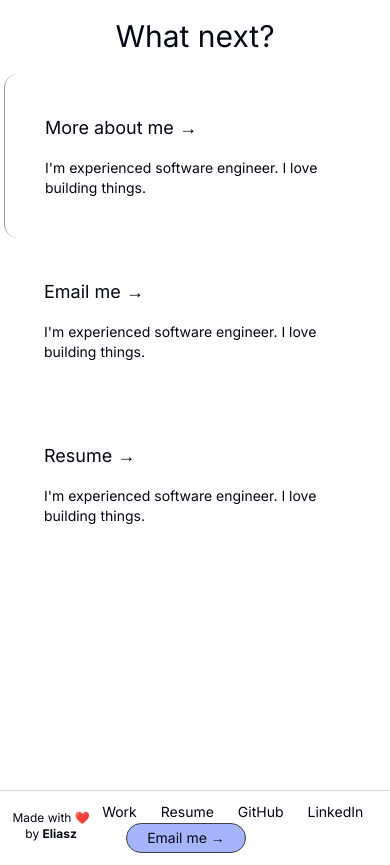
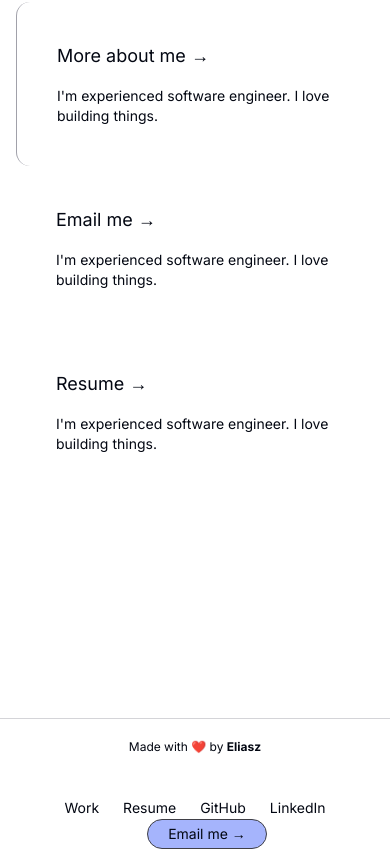
Before and after one commit to Eli-the-creator/next-level-portfolio, a Next.js app: page / in a window 390 px wide. Shown: the part 3946-4811 px from the top of the page. Built offline with nearby package versions, Linux system fonts and the light colour scheme; no server answers.

Commit message:
ios safari bg-blur fix / footer fix/ px globalWraper fix

```diff
--- a/src/app/globals.css
+++ b/src/app/globals.css
@@ -47,6 +47,12 @@
     --input: 215 27.9% 16.9%;
     --ring: 216 12.2% 83.9%;
   }
+
+  .backdrop-blur-ios {
+    --tw-backdrop-blur: blur(64px);
+    -webkit-backdrop-filter: var(--tw-backdrop-blur);
+    backdrop-filter: var(--tw-backdrop-blur);
+  }
 }
 
 @layer base {
--- a/src/app/projects/page.js
+++ b/src/app/projects/page.js
@@ -53,7 +53,7 @@ export default function Project() {
           </p>
         </div>
 
-        <div className="grid grid-cols-2 gap-3 mt-20">
+        <div className="grid grid-cols-1 md:grid-cols-2 gap-3 mt-20">
           {renderData.map((el, idx) => (
             <Link key={idx} href={`/projects/${el.id}`}>
               <div
@@ -68,7 +68,9 @@ export default function Project() {
                   alt={el.name}
                 />
                 <div className="p-2">
-                  <h2 className="text-lg font-semibold">{el.name}</h2>
+                  <p className="text-lg font-semibold text-zinc-800">
+                    {el.name}
+                  </p>
                   <p className="font-normal text-zinc-400">{el.description}</p>
                 </div>
               </div>
--- a/src/components/Global/Footer.js
+++ b/src/components/Global/Footer.js
@@ -24,14 +24,14 @@ const CONTENT = [
 
 export default function Footer() {
   return (
-    <div className="w-full h-fit border-t border-zinc-300">
-      <div className="max-w-3xl mx-auto flex justify-between items-center pt-2 pb-2">
+    <div className="w-full h-fit border-t border-zinc-300 mb-4">
+      <div className="max-w-3xl mx-auto flex md:flex-row flex-col gap-9 justify-between items-center mt-4 ">
         <div className="text-xs text-center p-1">
           <span>
             Made with ❤️ by <span className="font-bold">Eliasz</span>
           </span>
         </div>
-        <div className="space-x-6">
+        <div className="space-x-6 w-full text-center">
           {CONTENT.map((el, idx) => (
             <Link className="hover:underline text-sm" href={el.url} key={idx}>
               {el.name}
@@ -39,7 +39,7 @@ export default function Footer() {
           ))}
           <button
             onClick={() => window.open("mailto:neverlookbackeli@gmail.com")}
-            className="py-1 px-5 border border-zinc-700 bg-indigo-300 text-sm rounded-full hover:scale-105 active:scale-90 hover:bg-indigo-400 transition-all duration-300"
+            className="py-1 px-5 border  border-zinc-700 bg-indigo-300 text-sm rounded-full hover:scale-105 active:scale-90 hover:bg-indigo-400 transition-all duration-300"
           >
             Email me &rarr;
           </button>
--- a/src/components/Global/NavBar.js
+++ b/src/components/Global/NavBar.js
@@ -28,7 +28,7 @@ const NAV_LINKS = [
 
 export default function NavBar() {
   return (
-    <div className="sticky top-2 z-[1000] mx-auto backdrop-filter bg-transparent backdrop-blur-lg dark:backdrop-blur-md border border-zinc-100/10 dark:border-zinc-50/10">
+    <div className="sticky top-2 z-[1000] backdrop-blur-ios mx-auto backdrop-filter bg-transparent backdrop-blur-lg dark:backdrop-blur-md border border-zinc-100/10 dark:border-zinc-50/10">
       <div className="flex justify-between  items-center max-w-6xl mx-auto rounded-xl h-16 px-8 shadow-[0_0px_10px_1px_rgba(0,0,0,0.1)] ">
         <Link href="/" className="">
           EZ dev.
--- a/src/components/GlogalWraper.js
+++ b/src/components/GlogalWraper.js
@@ -2,7 +2,7 @@ import React from "react";
 
 export default function GlogalWraper({ children }) {
   return (
-    <div className="max-w-3xl px-1 md:px-0 mx-auto h-full overflow-y-scroll">
+    <div className="max-w-3xl px-4 md:px-0 mx-auto h-full overflow-y-scroll">
       {children}
     </div>
   );
```
